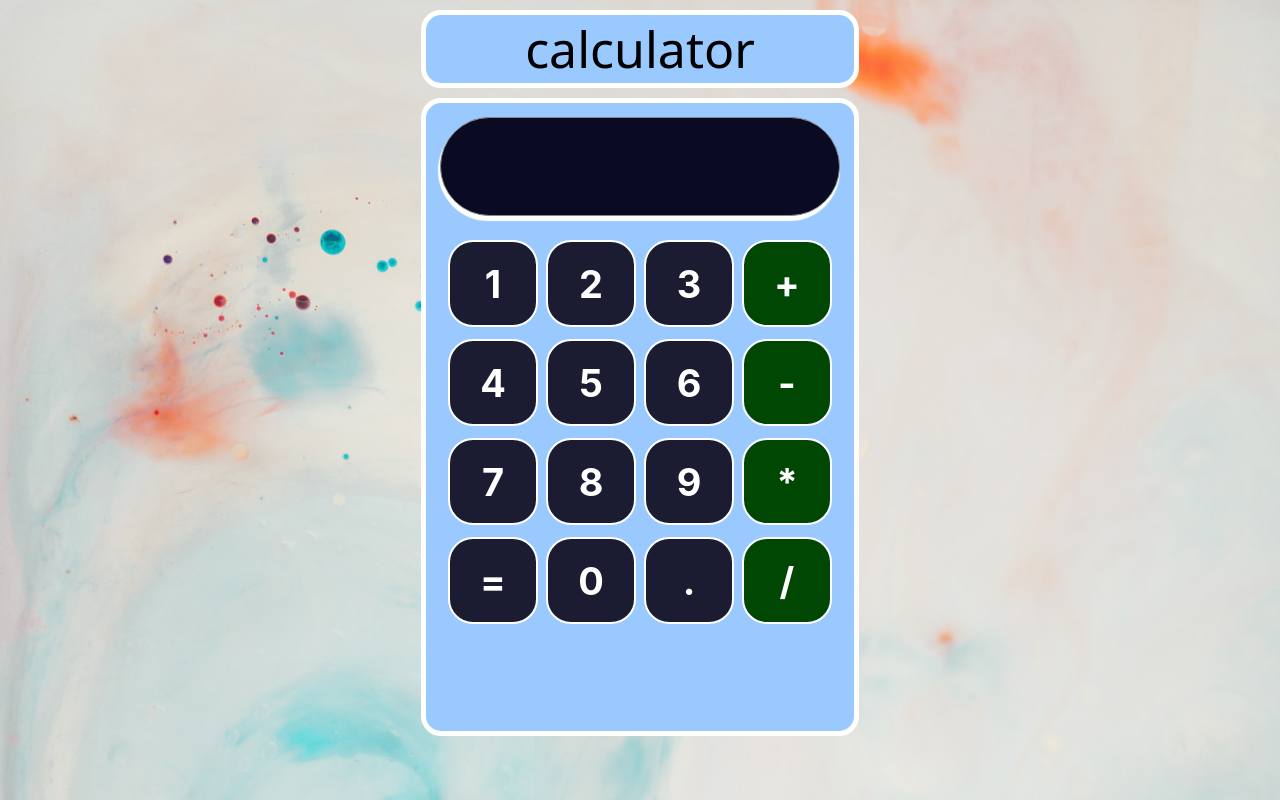
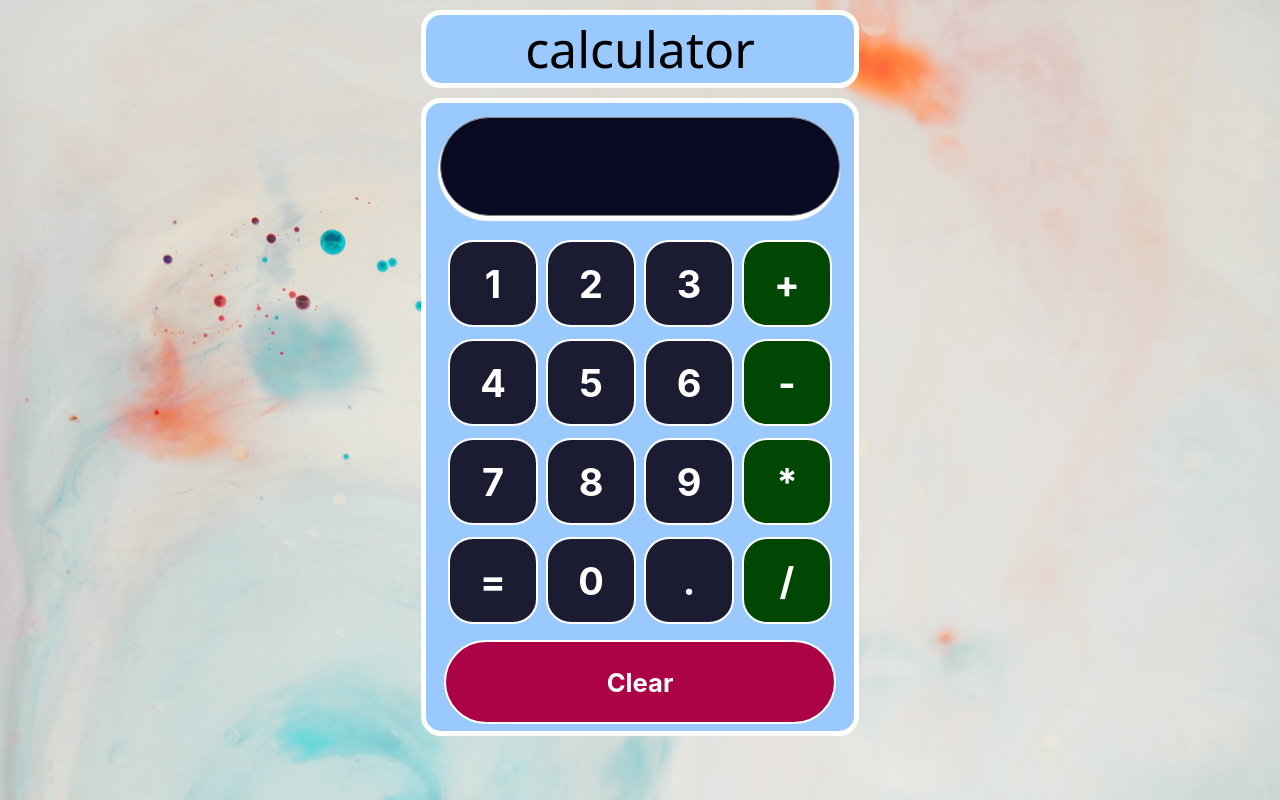
Before and after one commit to J-C-S-V/calculator, a React (Create React App) app: page / in a window 1280 px wide. Built offline with nearby package versions, Linux system fonts and the light colour scheme; the HTML template or start-up script is replaced by a standard one.

Commit message:
Styles done, logic missing

```diff
--- a/src/App.js
+++ b/src/App.js
@@ -1,6 +1,7 @@
 import './App.css';
-import { Button } from './components/buttons/buttons.jsx';
+import { Button } from './components/buttons/button.jsx';
 import { Screen } from './components/screen/screen';
+import { ButtonClear } from './components/buttons/button_clear';
 function App() {
   return (
     <div className="App">
@@ -31,7 +32,9 @@ function App() {
           <Button>.</Button>
           <Button>/</Button>
         </div>
-        <div className="row"></div>
+        <div className="row">
+          <ButtonClear>Clear</ButtonClear>
+        </div>
       </div>
     </div>
   );
--- a/src/components/buttons/buttons.jsx
+++ b/src/components/buttons/button.jsx
@@ -1,5 +1,5 @@
 import React from 'react';
-import './buttons.css';
+import './button.css';
 
 export function Button(props) {
   const isOperator = (value) => {
--- /dev/null
+++ b/src/components/buttons/button_clear.css
@@ -0,0 +1,19 @@
+.button-clear {
+  height: 80px;
+  font-size: 1.6em;
+  display: flex;
+  flex: 1;
+  background-color: #ac0246;
+  margin-top: 8px;
+  justify-content: center;
+  align-items: center;
+  font-weight: bold;
+  color: white;
+  border: 2px solid white;
+  cursor: pointer;
+  border-radius: 45px;
+}
+
+.button-clear:hover {
+  background-color: #ebb000;
+}
--- /dev/null
+++ b/src/components/buttons/button_clear.jsx
@@ -0,0 +1,6 @@
+import React from 'react';
+import './button_clear.css';
+
+export const ButtonClear = (props) => (
+  <div className="button-clear">{props.children}</div>
+);
```
Also changed, not shown: src/components/buttons/button.css (renamed from src/components/buttons/buttons.css).
